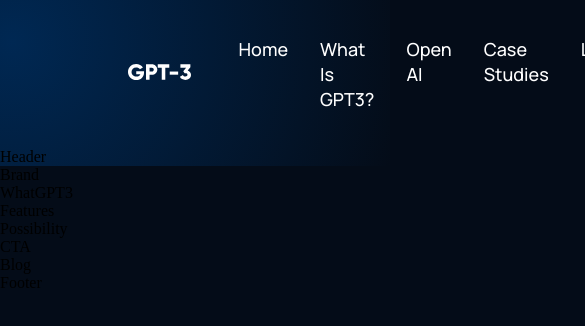
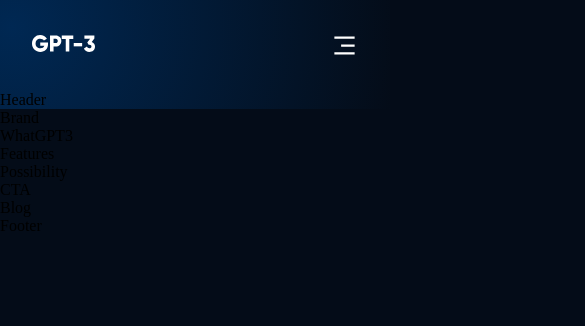
Before and after one commit to niteshkr034/project_modern_ui_react, a React (Create React App) app: page / in a window 390 px wide. Shown: the top 326 px of the page, 585 px wide, since content can reach past the window. Built offline with nearby package versions, Linux system fonts and the light colour scheme.

Commit message:
header done

```diff
--- a/src/App.css
+++ b/src/App.css
@@ -79,7 +79,7 @@
 
 @media screen and (max-width: 700px) {
     .section__padding{
-        padding: 4rem;
+        padding: 4rem ;
 
     }
     .section__margin{
--- a/src/components/navbar/Navbar.jsx
+++ b/src/components/navbar/Navbar.jsx
@@ -1,17 +1,10 @@
-import React from "react";
-import { RiMenu3Line, RiCloseLin } from "react-icons/ri";
+import React, { useState } from "react";
+import { RiMenu3Line, RiCloseLine } from "react-icons/ri";
 import logo from "../../assets/logo.svg";
 import "./navbar.css";
 
-//BEM
-const Navbar = () => {
-  return (
-    <div className="gpt3__navbar">
-      <div className="gpt3__navbar-links">
-        <div className="gpt3__navbar-links_logo">
-          <img src={logo} alt="logo" />
-        </div>
-        <div className="gpt3__navbar-links_container">
+const Menu = () => (
+  <>
     <p>
       <a href="#home">Home</a>
     </p>
@@ -27,12 +20,53 @@
     <p>
       <a href="#blog">Library</a>
     </p>
+  </>
+);
+
+//BEM
+const Navbar = () => {
+  const [toggleMenu, setToggleMenu] = useState(false);
+
+  return (
+    <div className="gpt3__navbar">
+      <div className="gpt3__navbar-links">
+        <div className="gpt3__navbar-links_logo">
+          <img src={logo} alt="logo" />
+        </div>
+        <div className="gpt3__navbar-links_container">
+          <Menu />
         </div>
       </div>
       <div className="gpt3__navbar-sign">
         <p>Sign in</p>
         <button type="button">Sign up</button>
       </div>
+      <div className="gpt3__navbar-menu">
+        {toggleMenu ? (
+          <RiCloseLine
+            color="#fff"
+            size={27}
+            onClick={() => setToggleMenu(false)}
+          />
+        ) : (
+          <RiMenu3Line
+            color="#fff"
+            size={27}
+            onClick={() => setToggleMenu(true)}
+          />
+        )}
+        {toggleMenu && (
+        <div className="gpt3__navbar-menu_container scale-up-center">
+          <div className="gpt3__navbar-menu_container-links">
+            <Menu />
+            <div className="gpt3__navbar-menu_container-links-sign">
+        <p>Sign in</p>
+        <button type="button">Sign up</button>
+      </div>
+          </div>
+        </div>
+        )}
+      </div>
     </div>
   );
 };
--- a/src/components/navbar/navbar.css
+++ b/src/components/navbar/navbar.css
@@ -1,42 +1,41 @@
-.gpt3__navbar{
+.gpt3__navbar {
     display: flex;
     justify-content: space-between;
     align-items: center;
+
     padding: 2rem 6rem;
 }
 
-.gpt3__navbar-links{
+.gpt3__navbar-links {
     flex: 1;
     display: flex;
     justify-content: flex-start;
     align-items: center;
 }
 
-.gpt3__navbar-links_logo{
-    margin: 2rem;
+.gpt3__navbar-links_logo {
+    margin-right: 2rem;
 }
 
-.gpt3__navbar-links_logo img{
+.gpt3__navbar-links_logo img {
     width: 62.56px;
     height: 16.02px;
 }
 
-.gpt3__navbar-links_container{
+.gpt3__navbar-links_container {
     display: flex;
     flex-direction: row;
-
 }
 
-.gpt3__navbar-sign{
+.gpt3__navbar-sign {
     display: flex;
     justify-content: flex-end;
     align-items: center;
-
 }
 
 .gpt3__navbar-links_container p,
 .gpt3__navbar-sign p,
-.gpt3__navbar-menu_container p{
+.gpt3__navbar-menu_container p {
     color: #fff;
     font-family: var(--font-family);
     font-weight: 500;
@@ -44,22 +43,92 @@
     line-height: 25px;
     text-transform: capitalize;
 
-    margin:  0 1rem;
-    cursor:  pointer;
-
+    margin: 0 1rem;
+    cursor: pointer;
 }
 
 .gpt3__navbar-sign button,
-.gpt3__navbar-menu_container button{
-    padding: .5rem 2rem;
+.gpt3__navbar-menu_container button {
+    padding: 0.5rem 1rem;
     color: #fff;
-    background: #ff4820;
+    background: #FF4820;
     font-family: var(--font-family);
     font-weight: 500;
-    border-radius: 5px;
     font-size: 18px;
     line-height: 25px;
-    border: 0;
+    border: none;
     outline: none;
     cursor: pointer;
+    border-radius: 5px;
 }
+
+.gpt3__navbar-menu {
+    margin-left: 1rem;
+
+    display: none;
+    position: relative;
+}
+
+.gpt3__navbar-menu svg {
+    cursor: pointer;
+}
+
+.gpt3__navbar-menu_container {
+    display: flex;
+    justify-content: flex-end;
+    align-items: flex-end;
+    flex-direction: column;
+
+    text-align: end;
+    background: var(--color-footer);
+    padding: 2rem;
+    position: absolute;
+    right: 0;
+    top: 40px;
+    margin-top: 1rem;
+    min-width: 210px;
+    border-radius: 5px;
+    box-shadow: 0px 0px 5px rgba(0,0, 0,0.2);
+}
+
+.gpt3__navbar-menu_container p {
+    margin: 1rem 0;
+}
+
+.gpt3__navbar-menu_container-links-sign {
+    display: none;
+}
+
+@media screen and (max-width: 1050px) {
+    .gpt3__navbar-links_container {
+        display: none;
+    }
+
+    .gpt3__navbar-menu {
+        display: flex;
+    }
+}
+
+@media screen and (max-width: 700px) {
+    .gpt3__navbar {
+        padding: 2rem 4rem;
+    }
+}
+
+@media screen and (max-width: 550px) {
+    .gpt3__navbar {
+        padding: 2rem;
+    }
+
+    .gpt3__navbar-sign {
+        display: none;
+    }
+
+    .gpt3__navbar-menu_container {
+        top: 20px;
+    }
+
+    .gpt3__navbar-menu_container-links-sign {
+        display: block;
+    }
+}
```
Lines whose indentation alone changed are shown as unchanged.
